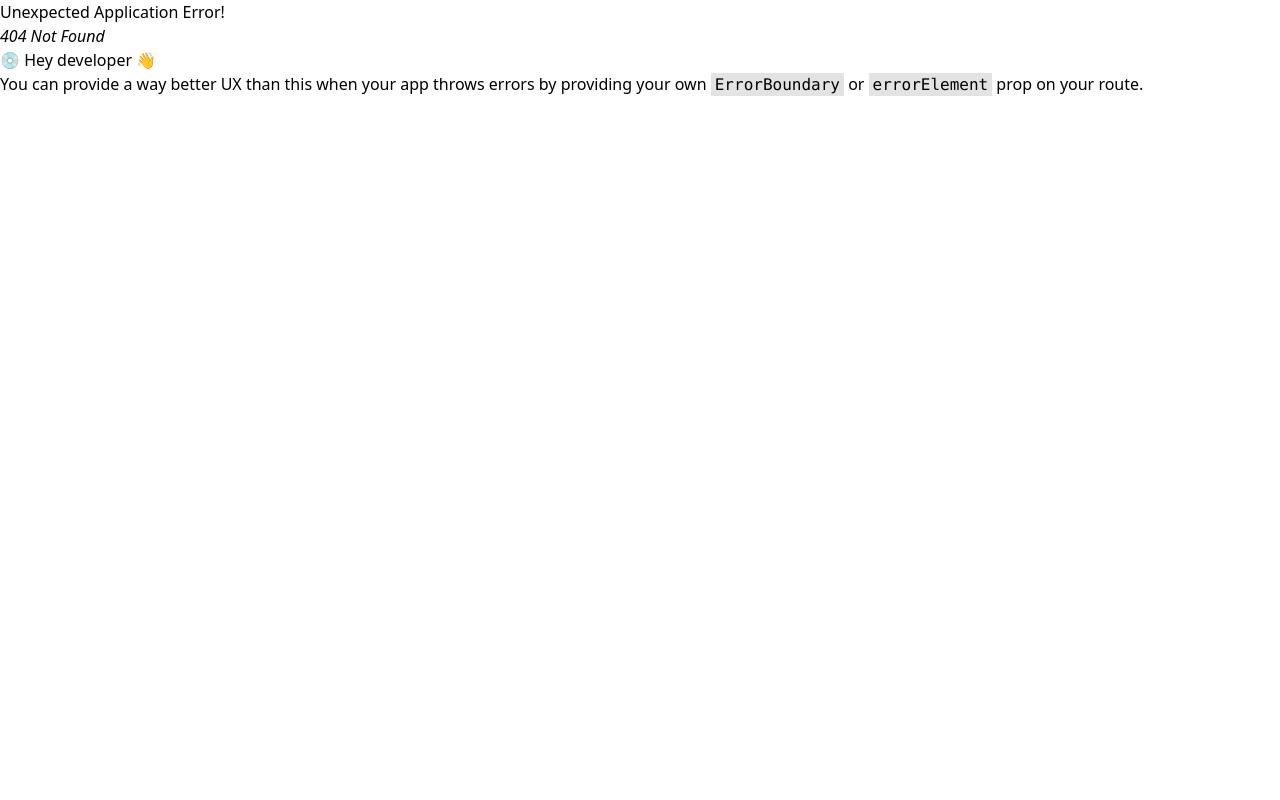
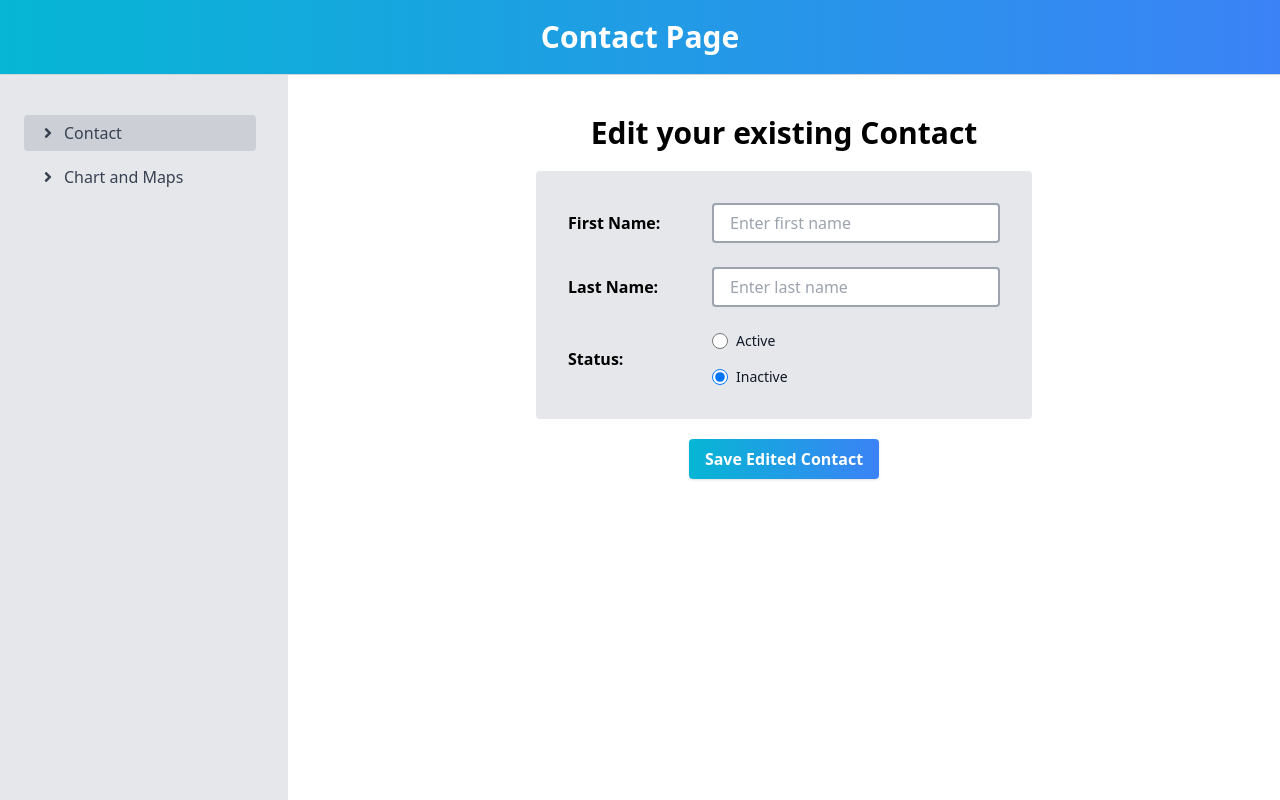
Before and after one commit to ranaahmedzn/contact-management, a React (Create React App) app: page /contact/edit-contact in a window 1280 px wide. Before the commit this address had no page. Built offline with nearby package versions, Linux system fonts and the light colour scheme; the HTML template or start-up script is replaced by a standard one.

Commit message:
created edit contact page

```diff
--- a/src/index.tsx
+++ b/src/index.tsx
@@ -12,6 +12,7 @@
 import Dashboard from './layouts/Dashboard';
 import Contact from './pages/Dashboard/Contact/Contact';
 import CreateContact from './pages/Dashboard/CreateContact/CreateContact';
+import EditContact from './pages/Dashboard/EditContact/EditContact';
 
 const router = createBrowserRouter([
   {
@@ -25,6 +26,10 @@
       {
         path: '/contact/create-contact',
         element: <CreateContact />
+      },
+      {
+        path: '/contact/edit-contact',
+        element: <EditContact />
       },
     ]
   },
--- /dev/null
+++ b/src/pages/Dashboard/EditContact/EditContact.tsx
@@ -0,0 +1,59 @@
+import React from 'react';
+
+const EditContact = () => {
+    return (
+        <div className='w-full md:w-1/2 px-4 md:px-0 mx-auto'>
+            <h3 className="text-3xl font-semibold text-center mt-3 mb-5">Edit your existing Contact</h3>
+
+            <form className="w-full">
+                <div className='p-8 bg-gray-200 rounded'>
+                    <div className="md:flex md:items-center mb-6">
+                        <div className="md:w-1/3">
+                            <label className="block font-bold mb-1 md:mb-0 pr-4" htmlFor="firstName">
+                                First Name:
+                            </label>
+                        </div>
+                        <div className="md:w-2/3">
+                            <input className="bg-white appearance-none border-2 border-gray-400 rounded w-full py-2 px-4 text-gray-700 leading-tight focus:outline-none focus:border-cyan-500" id="firstName" type="text" placeholder="Enter first name" />
+                        </div>
+                    </div>
+                    <div className="md:flex md:items-center mb-6">
+                        <div className="md:w-1/3">
+                            <label className="block font-bold mb-1 md:mb-0 pr-4" htmlFor="lastName">
+                                Last Name:
+                            </label>
+                        </div>
+                        <div className="md:w-2/3">
+                            <input className="bg-white appearance-none border-2 border-gray-400 rounded w-full py-2 px-4 text-gray-700 leading-tight focus:outline-none focus:border-cyan-500" id="lastName" type="text" placeholder="Enter last name" />
+                        </div>
+                    </div>
+                    <div className="flex  md:items-center">
+                        <div className="md:w-1/3">
+                            <label className="block  font-bold mb-1 md:mb-0 pr-4" htmlFor="lastName">
+                                Status:
+                            </label>
+                        </div>
+                        <div className="md:w-2/3 md:block flex gap-5 justify-between items-center">
+                            <div className="flex items-center md:mb-4">
+                                <input id="statusRadio-1" type="radio" value="" name="statusRadio" className="w-4 h-4 text-blue-600 bg-gray-100 border-gray-300" />
+                                <label htmlFor="statusRadio-1" className="ml-2 text-sm font-medium text-gray-900 dark:text-gray-300">Active</label>
+                            </div>
+                            <div className="flex items-center">
+                                <input checked id="statusRadio-2" type="radio" value="" name="statusRadio" className="w-4 h-4 text-blue-600 bg-gray-100 border-gray-300" />
+                                <label htmlFor="statusRadio-2" className="ml-2 text-sm font-medium text-gray-900 dark:text-gray-300">Inactive</label>
+                            </div>
+                        </div>
+                    </div>
+                </div>
+
+                <div className='text-center mt-5'>
+                    <button type="submit" className="shadow bg-gradient-to-r from-cyan-500 to-blue-500 focus:shadow-outline focus:outline-none text-white font-semibold py-2 px-4 rounded">
+                        Save Edited Contact
+                    </button>
+                </div>
+            </form>
+        </div>
+    );
+};
+
+export default EditContact;
```
